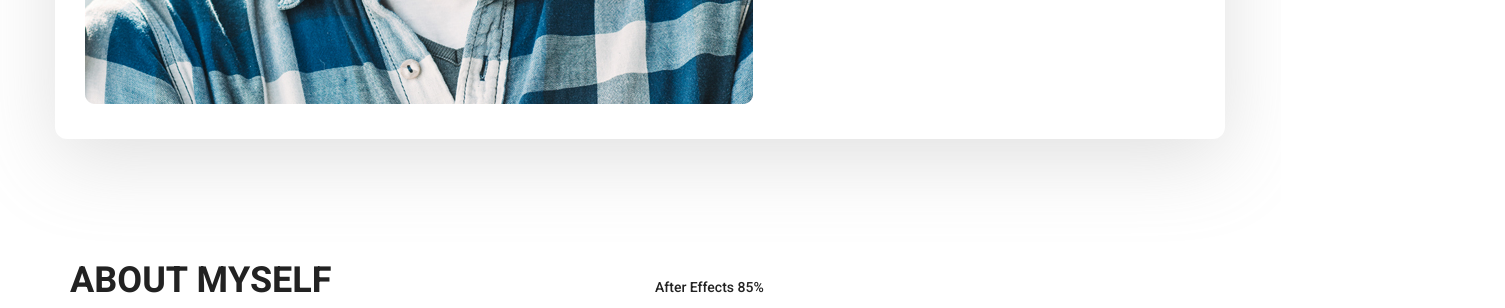
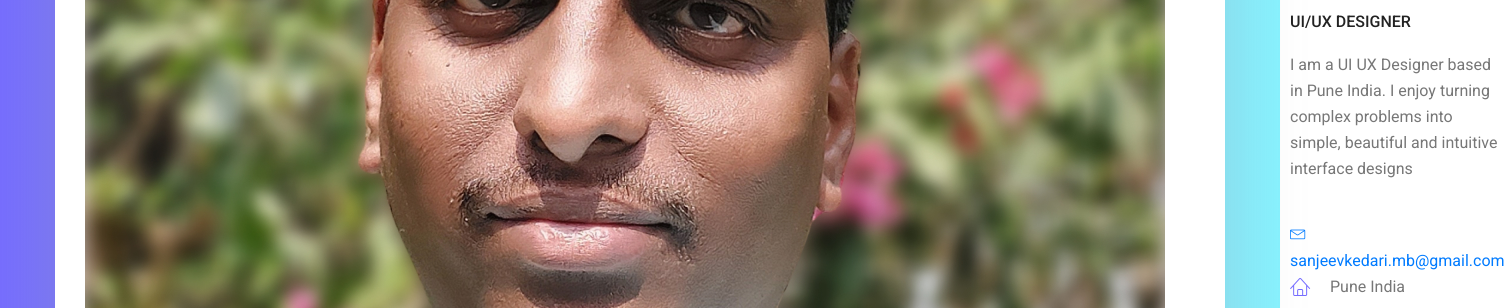
Before and after one commit to sanjeevkedari/sanjeevkedari.github.io, a plain HTML site: page index.html in a window 1280 px wide. Shown: the part 821-1129 px from the top of the page, 1505 px wide, since content can reach past the window. Drawn offline with Linux system fonts and the light colour scheme.

Commit message:
Update index.html

```diff
--- a/index.html
+++ b/index.html
@@ -70,7 +70,7 @@
 					<div class="banner_content">
 						<div class="media">
 							<div class="d-flex">
-								<img src="img/personal.jpg" alt="">
+								<img src="img/personal-sk.jpg" alt="">
 							</div>
 							<div class="media-body">
 								<div class="personal_text">
```
